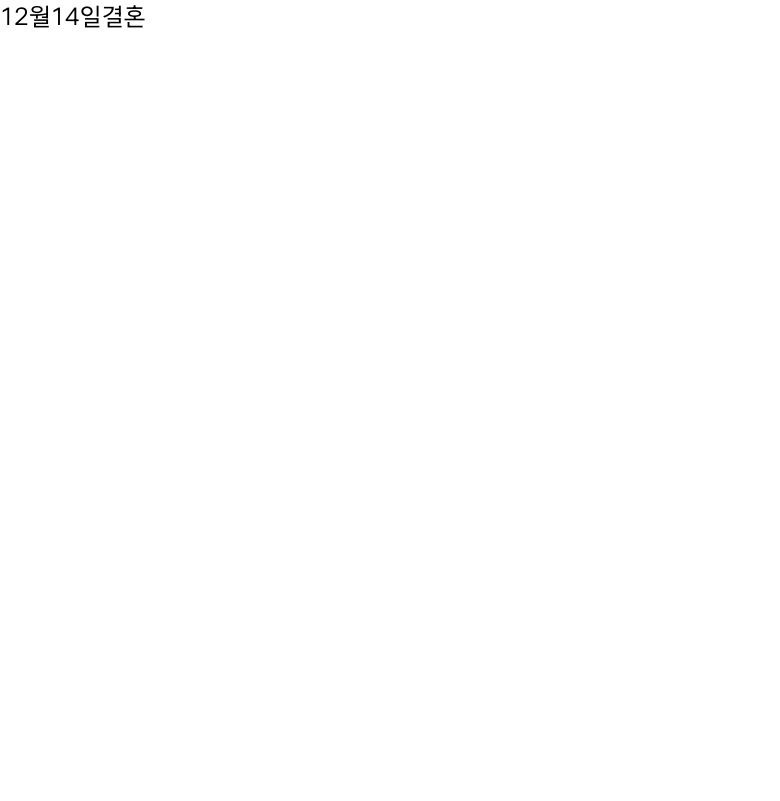
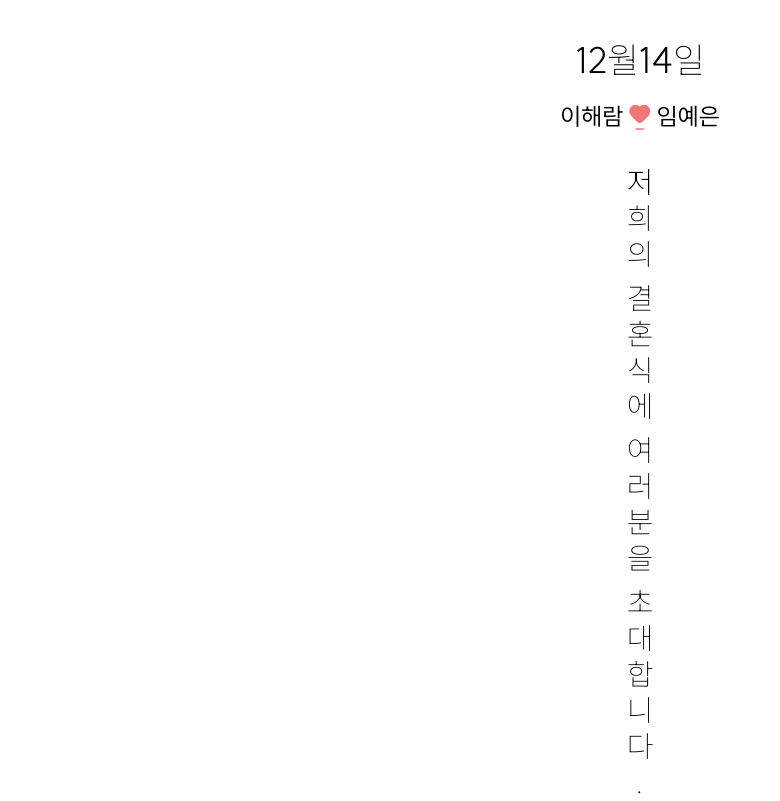
Before and after one commit to hetarho/wedding_card, a Next.js app: page / in a window 1280 px wide. Shown: the whole page, without its empty margins (0-780 px from the left). Built offline with nearby package versions, Linux system fonts and the light colour scheme.

Commit message:
[ADD] 초기 작업

```diff
--- a/app.css
+++ b/app.css
@@ -3,13 +3,13 @@
 @tailwind utilities;
 
 @font-face {
-  font-family: "HappinessSans";
-  src: url("/fonts/HappinessSansVF.woff2") format("woff2");
-  font-weight: 400 900;
-  font-optical-sizing: 400 900;
+  font-family: "suit";
+  src: url("/fonts/SUIT-Variable.woff2") format("woff2");
+  font-weight: 100 900;
+  font-optical-sizing: 100 900;
   font-display: swap;
 }
 
 main {
-  font-family: "HappinessSans", sans-serif;
+  font-family: "suit", sans-serif;
 }
--- a/app/page.tsx
+++ b/app/page.tsx
@@ -8,7 +8,7 @@ import lottieJsonFlowerD from "../public/lotties/flowerD.json";
 import lottieJsonLove from "../public/lotties/love.json";
 import lottieJsonWeddingRing from "../public/lotties/wedding_ring.json";
 import lottieJsonAfterLove from "../public/lotties/after_love.json";
-import lottieJsonArrow from "../public/lotties/arrow.json";
+import lottieJsonHeart from "../public/lotties/heart.json";
 import {
   MouseEventHandler,
   RefObject,
@@ -23,19 +23,39 @@ import Modal from "./components/modal";
 import { animate, motion } from "framer-motion";
 
 export default function Home() {
-  const letters = "12월 14일 결혼".split("");
+  const letters = "저희의 결혼식에 여러분을 초대합니다.".split("");
 
   return (
-    <main className="text-2xl">
-      {letters.map((letter, index) => (
-        <AnimatedLetter
-          key={index}
-          letter={letter}
-          delay={index * 100}
-          duration={1}
-          pause={2}
+    <main className="">
+      <div className="mt-10 flex justify-center text-4xl font-thin">
+        <span className="font-light">12</span>월
+        <span className="font-light">14</span>일
+      </div>
+      <div className="mt-1 flex justify-center items-end text-2xl">
+        <span>이해람</span>
+        <Lottie
+          className="h-12"
+          loop={true}
+          animationData={lottieJsonHeart}
+          play={true}
         />
-      ))}
+        <span>임예은</span>
+      </div>
+      <div className="flex flex-col items-center mt-8 text-3xl">
+        {letters.map((letter, index) =>
+          letter == " " ? (
+            <div key={index} className="h-2"></div>
+          ) : (
+            <AnimatedLetter
+              key={index}
+              letter={letter}
+              delay={index * 110}
+              duration={1.2}
+              pause={3}
+            />
+          )
+        )}
+      </div>
     </main>
   );
 }
@@ -72,10 +92,10 @@ const AnimatedLetter = ({
   duration: number;
   pause: number;
 }) => {
-  const [fontWeight, setFontWeight] = useState(400);
+  const [fontWeight, setFontWeight] = useState(100);
 
   const _forwardAnim = useCallback(() => {
-    animate(400, 900, {
+    animate(100, 900, {
       duration: duration,
       onUpdate(latest) {
         setFontWeight(latest);
@@ -87,7 +107,7 @@ const AnimatedLetter = ({
   }, []);
 
   const _backwardAnim = useCallback(() => {
-    animate(900, 400, {
+    animate(900, 100, {
       duration: duration,
       onUpdate(latest) {
         setFontWeight(latest);
@@ -110,9 +130,9 @@ const AnimatedLetter = ({
 
   return (
     <span
+      className="block"
       style={{
         fontVariationSettings: `'wght' ${fontWeight}, 'opsz' ${fontWeight}`,
-        display: "inline-block",
       }}
     >
       {letter}
--- a/tailwind.config.ts
+++ b/tailwind.config.ts
@@ -17,7 +17,7 @@ const config: Config = {
         "paper1-texture": "url('/textures/paper1.jpg')",
       },
       fontFamily: {
-        happySans: ["HappinessSans", "sans-serif"],
+        suit: ["suit", "sans-serif"],
       },
     },
   },
```
Also changed, not shown: public/fonts/SUIT-Variable.woff2 (added), public/lotties/heart.json (renamed from public/lotties/arrow.json).
